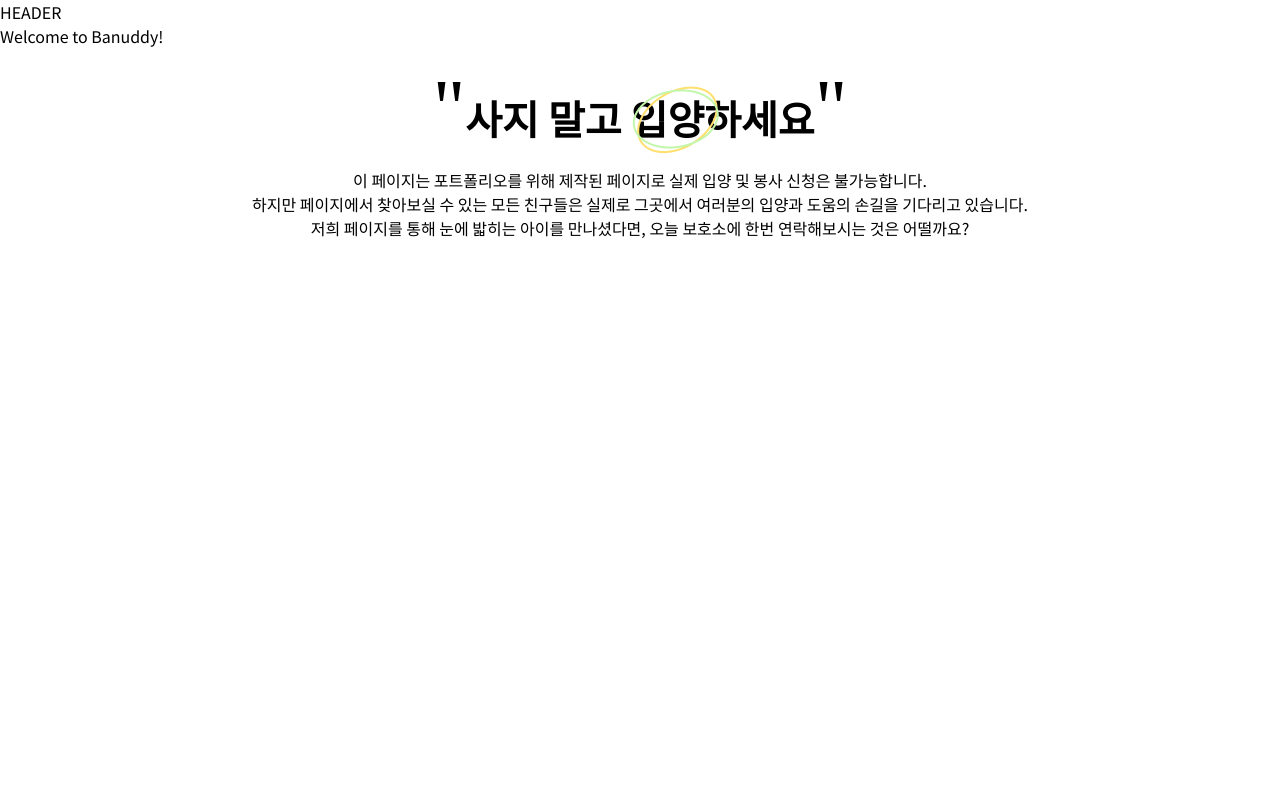
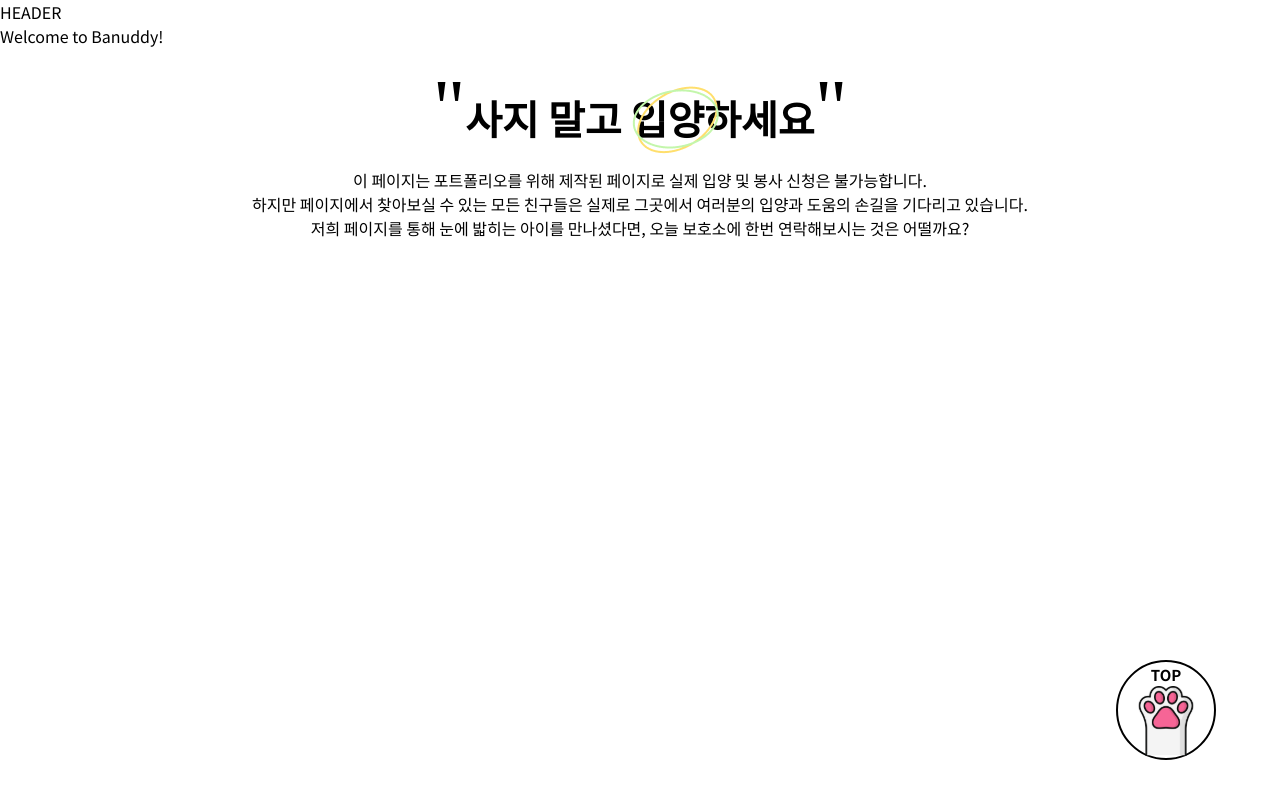
Before and after one commit to JeongwooHam/Banuddy-project, a Next.js app: page / in a window 1280 px wide. Built offline with nearby package versions, Linux system fonts and the light colour scheme; a web font is replaced by a local one.

Commit message:
💄 update: srolltotop 전역 적용

```diff
--- a/app/layout.tsx
+++ b/app/layout.tsx
@@ -1,6 +1,7 @@
 import Footer from '@/components/footer/footer'
 import './globals.css'
 import type { Metadata } from 'next'
+import ScrollToTop from '@/components/scrollToTop/scrollToTop'
 
 export const metadata: Metadata = {
   title: 'Banuddy',
@@ -17,6 +18,7 @@ export default function RootLayout({
       <body>
         <div>HEADER</div>
         {children}
+        <ScrollToTop />
         <Footer />
       </body>
     </html>
```
